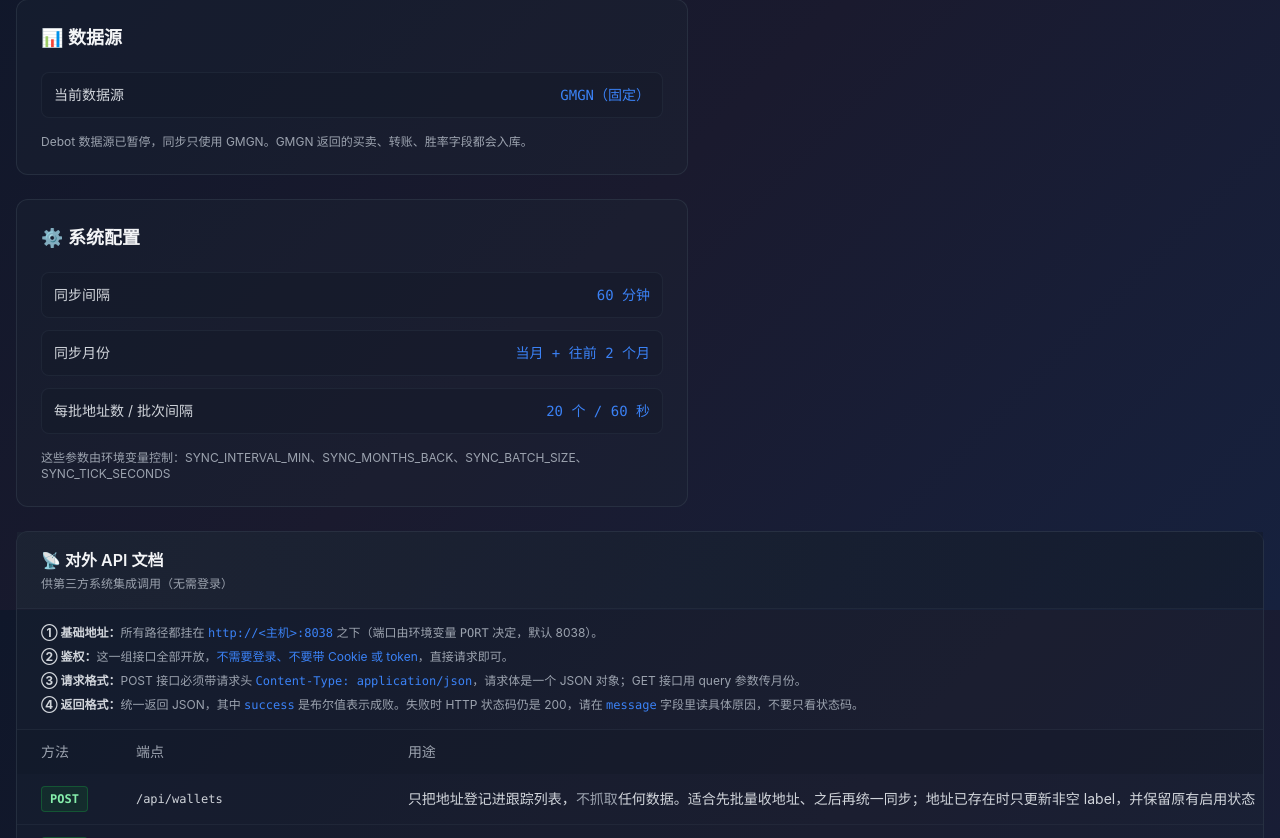
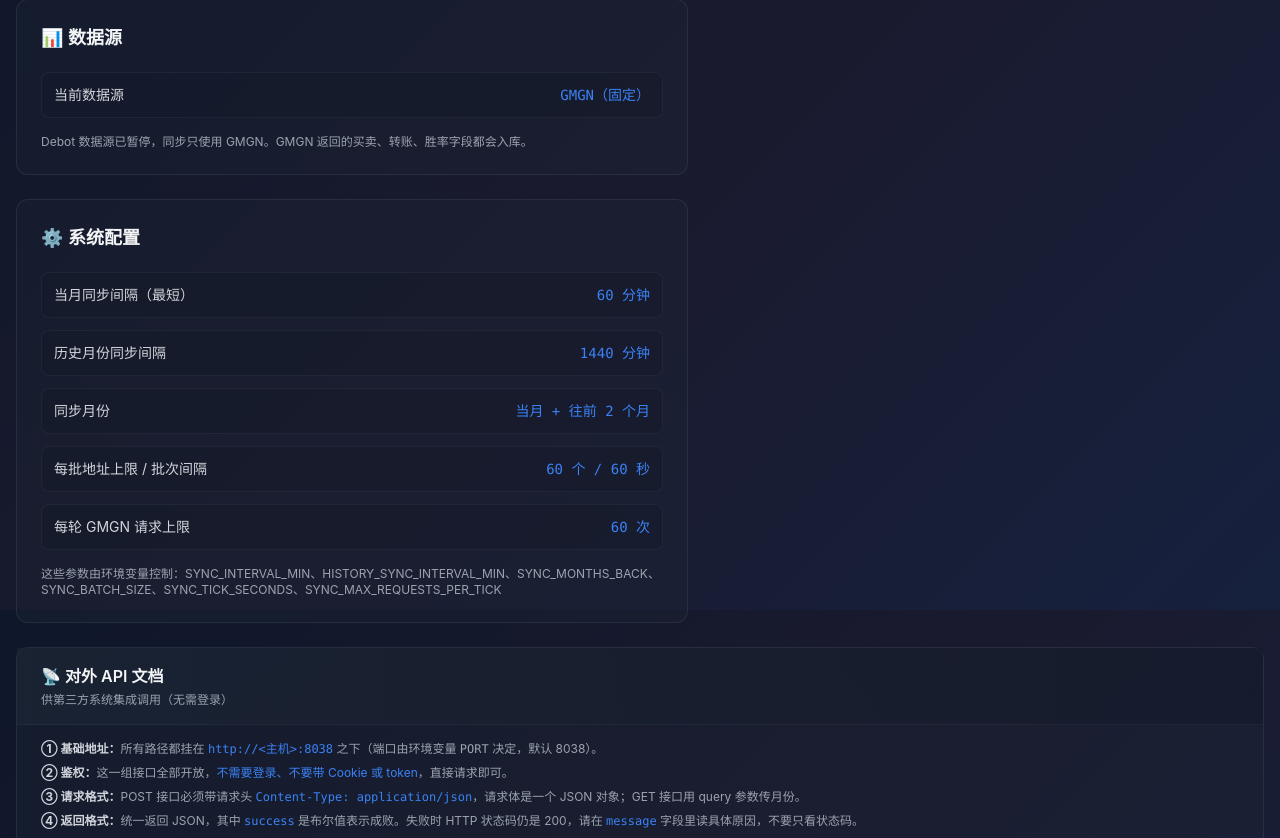
Before and after one commit to zhibite/solFnl, a FastAPI app: page /config in a window 1280 px wide. Shown: the part 190-1028 px from the top of the page. Run offline with FastAPI, Linux system fonts and the light colour scheme; the visitor is signed in with stand-in values (Sample User, id 1); some libraries are stand-ins or nearby versions.

Commit message:
feat: refresh current month more often than historical months
- select due (wallet, month) targets from sync_state per-month staleness
- fetch only the due months of each wallet; current 60m, history 24h
- add a per-tick GMGN request budget and raise batch size default to 60
- order by oldest sync so historical months are not starved
- subtract processing time from the scheduler tick sleep
- document new env vars and show them on the config page

Co-Authored-By: Claude Code <noreply@anthropic.com>

```diff
--- a/app/app.py
+++ b/app/app.py
@@ -6,7 +6,9 @@ Env:  DATABASE_PATH (default /data/gmgndaily.db)
       GMGN_PASSWORD (web console login; required in production)
       SESSION_SECRET (cookie signing key; set for stable sessions)
       SYNC_INTERVAL_MIN (default 60), SYNC_MONTHS_BACK (default 2)
-      SYNC_TICK_SECONDS (default 60), SYNC_BATCH_SIZE (default 20)
+      HISTORY_SYNC_INTERVAL_MIN (default 1440)
+      SYNC_TICK_SECONDS (default 60), SYNC_BATCH_SIZE (default 60)
+      SYNC_MAX_REQUESTS_PER_TICK (default 60)
       SYNC_LOG_RETENTION_DAYS (default 7), TRACK_MAX_CONCURRENT (default 4)
 """
 
@@ -40,9 +42,13 @@ log = logging.getLogger("gmgndaily")
 
 # ============ config ============
 SYNC_INTERVAL_MIN = int(os.getenv("SYNC_INTERVAL_MIN", "60"))
+HISTORY_SYNC_INTERVAL_MIN = max(
+    int(os.getenv("HISTORY_SYNC_INTERVAL_MIN", "1440")), 1)
 SYNC_MONTHS_BACK = int(os.getenv("SYNC_MONTHS_BACK", "2"))
 SYNC_TICK_SECONDS = max(int(os.getenv("SYNC_TICK_SECONDS", "60")), 5)
-SYNC_BATCH_SIZE = max(int(os.getenv("SYNC_BATCH_SIZE", "20")), 1)
+SYNC_BATCH_SIZE = max(int(os.getenv("SYNC_BATCH_SIZE", "60")), 1)
+SYNC_MAX_REQUESTS_PER_TICK = max(
+    int(os.getenv("SYNC_MAX_REQUESTS_PER_TICK", "60")), 1)
 SYNC_LOG_RETENTION_DAYS = max(int(os.getenv("SYNC_LOG_RETENTION_DAYS", "7")), 1)
 TRACK_MAX_CONCURRENT = max(int(os.getenv("TRACK_MAX_CONCURRENT", "4")), 1)
 CHAIN = os.getenv("CHAIN", "solana")
@@ -308,6 +314,7 @@ def _summarize_results(results: List[Dict[str, Any]], months: List[str],
         "ok": ok_wallets,
         "failed": len(results) - ok_wallets,
         "total_days": sum(r.get("total_days", 0) for r in results),
+        "requests": sum(len(r.get("months", [])) for r in results),
         "session_expired": session_expired,
         "errors": errors,
     }
@@ -321,17 +328,19 @@ def _sync_wallet_list(wallets: List[Dict[str, Any]],
     expired = False
     for i, w in enumerate(wallets):
         address = w["address"]
+        wallet_months = w.get("due_months") or months
         try:
-            result = sync_one_wallet(address, months)
+            result = sync_one_wallet(address, wallet_months)
         except Exception as e:  # defensive: never abort the whole batch
             code = getattr(e, "code", None)
             result = {"wallet": address, "total_days": 0,
                       "months": [{"month": m, "error": str(e),
-                                  "error_code": code} for m in months]}
+                                  "error_code": code}
+                                 for m in wallet_months]}
             # Record the attempt so a permanently failing wallet does not
             # stay at the head of the queue and hot-loop every tick.
             try:
-                for m in months:
+                for m in wallet_months:
                     get_db().add_sync_log(address, m, 0, 0.0, "error", str(e))
             except Exception:
                 log.warning("[SYNC] could not record failure for %s",
@@ -359,28 +368,57 @@ def sync_all(months: Optional[List[str]] = None,
     return summary
 
 
+def _trim_targets_by_budget(targets: List[Dict[str, Any]],
+                            max_requests: int) -> List[Dict[str, Any]]:
+    """Keep the oldest targets that fit the per-tick request budget."""
+    selected: List[Dict[str, Any]] = []
+    used = 0
+    for target in targets:
+        n = len(target.get("due_months") or [])
+        if n <= 0:
+            continue
+        if selected and used + n > max_requests:
+            break
+        selected.append(target)
+        used += n
+        if used >= max_requests:
+            break
+    return selected
+
+
 def sync_due_batch(limit: Optional[int] = None) -> Dict[str, Any]:
-    """Sync at most `limit` wallets whose last attempt is older than the
-    configured interval. Blocking; used by the scheduler queue."""
+    """Sync the oldest due (wallet, month) targets within a request budget.
+
+    The current month is fetched after SYNC_INTERVAL_MIN (default 60 min);
+    historical months after HISTORY_SYNC_INTERVAL_MIN (default 24h). This
+    keeps the per-tick GMGN request count bounded while refreshing the
+    current month far more often than old months.
+    """
     db = get_db()
     months = _target_months()
-    wallets = db.list_wallets_due(SYNC_INTERVAL_MIN,
-                                  limit or SYNC_BATCH_SIZE)
-    if not wallets:
+    targets = db.list_sync_targets(months, SYNC_INTERVAL_MIN,
+                                   HISTORY_SYNC_INTERVAL_MIN,
+                                   limit or SYNC_BATCH_SIZE)
+    targets = _trim_targets_by_budget(targets, SYNC_MAX_REQUESTS_PER_TICK)
+    if not targets:
         return {"months": months, "wallets": 0, "ok": 0, "failed": 0,
-                "total_days": 0, "session_expired": False, "errors": []}
-    summary = _sync_wallet_list(wallets, months)
+                "total_days": 0, "requests": 0,
+                "session_expired": False, "errors": []}
+    summary = _sync_wallet_list(targets, months)
     _sync_state["last_run"] = datetime.now(timezone.utc).isoformat()
     _sync_state["last_result"] = summary
     return summary
 
 
 async def _sync_loop():
-    log.info("[LOOP] sync queue start: tick=%ss batch=%d stale=%dmin "
-             "months_back=%d", SYNC_TICK_SECONDS, SYNC_BATCH_SIZE,
-             SYNC_INTERVAL_MIN, SYNC_MONTHS_BACK)
+    log.info("[LOOP] sync queue start: tick=%ss batch=%d budget=%d "
+             "current_every=%dmin history_every=%dmin months_back=%d",
+             SYNC_TICK_SECONDS, SYNC_BATCH_SIZE,
+             SYNC_MAX_REQUESTS_PER_TICK, SYNC_INTERVAL_MIN,
+             HISTORY_SYNC_INTERVAL_MIN, SYNC_MONTHS_BACK)
     last_prune = 0.0
     while True:
+        tick_started = time.monotonic()
         try:
             if time.monotonic() - last_prune >= 3600:
                 try:
@@ -404,7 +442,8 @@ async def _sync_loop():
             raise
         except Exception as e:
             log.exception("[LOOP] unexpected: %s", e)
-        await asyncio.sleep(SYNC_TICK_SECONDS)
+        elapsed = time.monotonic() - tick_started
+        await asyncio.sleep(max(1.0, SYNC_TICK_SECONDS - elapsed))
 
 
 def _safe_next(next_url: str) -> str:
@@ -552,8 +591,10 @@ def config_page(request: Request):
     context = _make_json_safe({
         "title": "配置",
         "interval": SYNC_INTERVAL_MIN,
+        "history_interval": HISTORY_SYNC_INTERVAL_MIN,
         "months_back": SYNC_MONTHS_BACK,
         "batch_size": SYNC_BATCH_SIZE,
+        "max_requests": SYNC_MAX_REQUESTS_PER_TICK,
         "tick_seconds": SYNC_TICK_SECONDS,
     })
     context["request"] = request
--- a/app/templates/config.html
+++ b/app/templates/config.html
@@ -20,19 +20,27 @@
     <h2 class="text-lg font-semibold mb-5 flex items-center gap-2">⚙️ 系统配置</h2>
     <div class="space-y-3 text-sm text-gray-300">
         <div class="flex items-center justify-between p-3 rounded-lg bg-gray-900/30 border border-gray-700/30">
-            <span>同步间隔</span>
+            <span>当月同步间隔（最短）</span>
             <span class="font-mono font-medium text-primary">{{ interval }} 分钟</span>
+        </div>
+        <div class="flex items-center justify-between p-3 rounded-lg bg-gray-900/30 border border-gray-700/30">
+            <span>历史月份同步间隔</span>
+            <span class="font-mono font-medium text-primary">{{ history_interval }} 分钟</span>
         </div>
         <div class="flex items-center justify-between p-3 rounded-lg bg-gray-900/30 border border-gray-700/30">
             <span>同步月份</span>
             <span class="font-mono font-medium text-primary">当月 + 往前 {{ months_back }} 个月</span>
         </div>
         <div class="flex items-center justify-between p-3 rounded-lg bg-gray-900/30 border border-gray-700/30">
-            <span>每批地址数 / 批次间隔</span>
+            <span>每批地址上限 / 批次间隔</span>
             <span class="font-mono font-medium text-primary">{{ batch_size }} 个 / {{ tick_seconds }} 秒</span>
         </div>
+        <div class="flex items-center justify-between p-3 rounded-lg bg-gray-900/30 border border-gray-700/30">
+            <span>每轮 GMGN 请求上限</span>
+            <span class="font-mono font-medium text-primary">{{ max_requests }} 次</span>
+        </div>
     </div>
-    <p class="text-xs text-gray-400 mt-4">这些参数由环境变量控制：SYNC_INTERVAL_MIN、SYNC_MONTHS_BACK、SYNC_BATCH_SIZE、SYNC_TICK_SECONDS</p>
+    <p class="text-xs text-gray-400 mt-4">这些参数由环境变量控制：SYNC_INTERVAL_MIN、HISTORY_SYNC_INTERVAL_MIN、SYNC_MONTHS_BACK、SYNC_BATCH_SIZE、SYNC_TICK_SECONDS、SYNC_MAX_REQUESTS_PER_TICK</p>
 </div>
 
 <!-- 对外 API 文档 -->
--- a/docker-compose.yml
+++ b/docker-compose.yml
@@ -21,9 +21,11 @@ services:
       - SESSION_SECRET=${SESSION_SECRET:-}
       - CHAIN=${CHAIN:-sol}
       - SYNC_INTERVAL_MIN=${SYNC_INTERVAL_MIN:-60}
+      - HISTORY_SYNC_INTERVAL_MIN=${HISTORY_SYNC_INTERVAL_MIN:-1440}
       - SYNC_MONTHS_BACK=${SYNC_MONTHS_BACK:-2}
       - SYNC_TICK_SECONDS=${SYNC_TICK_SECONDS:-60}
-      - SYNC_BATCH_SIZE=${SYNC_BATCH_SIZE:-20}
+      - SYNC_BATCH_SIZE=${SYNC_BATCH_SIZE:-60}
+      - SYNC_MAX_REQUESTS_PER_TICK=${SYNC_MAX_REQUESTS_PER_TICK:-60}
       - SYNC_LOG_RETENTION_DAYS=${SYNC_LOG_RETENTION_DAYS:-7}
       - TRACK_MAX_CONCURRENT=${TRACK_MAX_CONCURRENT:-4}
       - PORT=8038
```
Also changed, not shown: app/database.py (+63 -20 lines), README.md, 2 other files.
